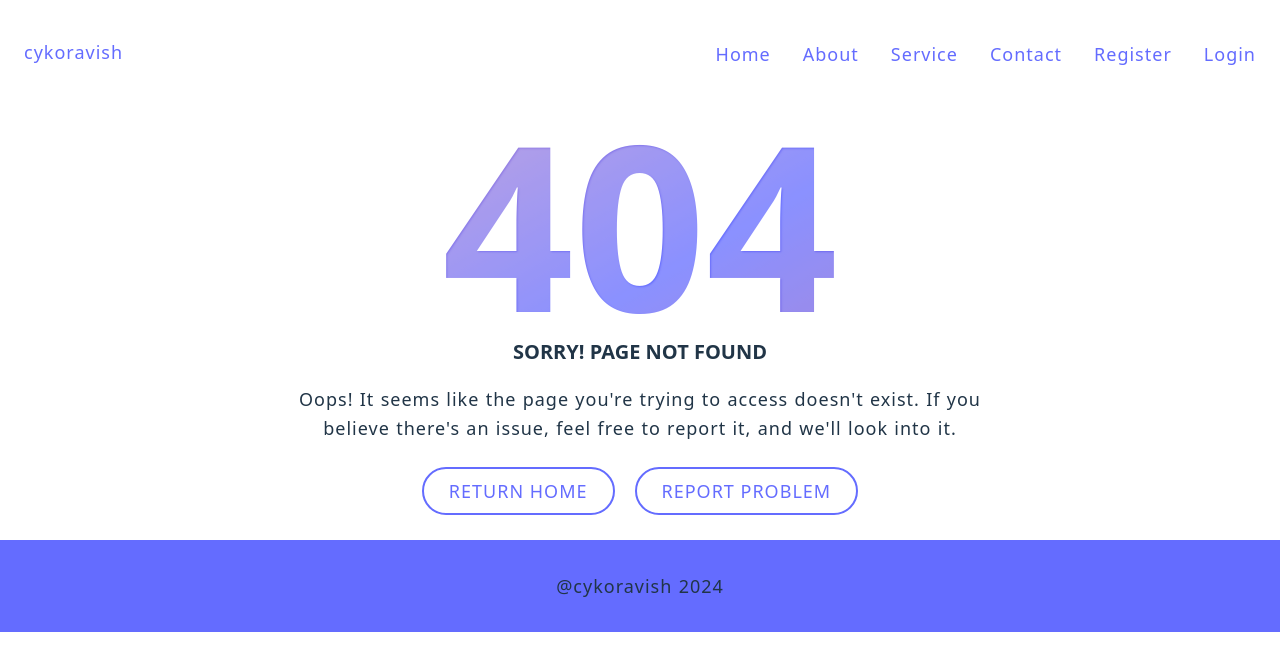
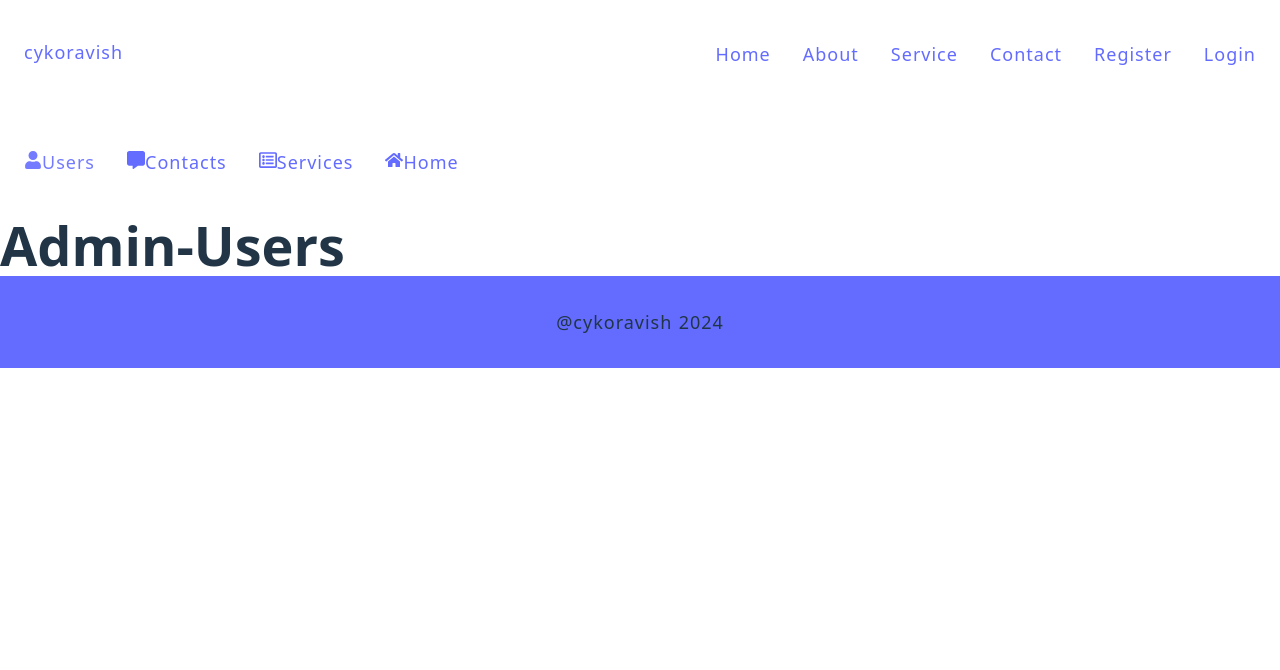
Before and after one commit to cykoravish/cykoravish-MERN, a React (Vite) app in the folder client/: page /admin/users in a window 1280 px wide. Shown: the top 670 px of the page. Built offline with nearby package versions, Linux system fonts and the light colour scheme; no server answers.

Commit message:
admin add

```diff
--- a/client/package.json
+++ b/client/package.json
@@ -13,6 +13,7 @@
     "react": "^18.2.0",
     "react-dom": "^18.2.0",
     "react-hot-toast": "^2.4.1",
+    "react-icons": "^5.0.1",
     "react-router-dom": "^6.20.1"
   },
   "devDependencies": {
--- a/client/src/App.jsx
+++ b/client/src/App.jsx
@@ -3,13 +3,16 @@ import { BrowserRouter, Route, Routes } from "react-router-dom";
 import Home from "./pages/Home";
 import About from "./pages/About";
 import { Contact } from "./pages/Contact";
-import {Service} from "./pages/Service";
+import { Service } from "./pages/Service";
 import Register from "./pages/Register";
 import Login from "./pages/Login";
 import Navbar from "./components/Navbar";
 import Error from "./pages/Error";
 import Footer from "./components/Footer/Footer";
 import { Logout } from "./pages/Logout";
+import { AdminLayout } from "./components/layouts/Admin-Layout";
+import { AdminUsers } from "./pages/Admin-Users";
+import { AdminContacts } from "./pages/Admin-Contacts";
 
 const App = () => {
   return (
@@ -25,6 +28,10 @@ const App = () => {
           <Route path="/login" element={<Login />} />
           <Route path="/logout" element={<Logout />} />
           <Route path="*" element={<Error />} />
+          <Route path="/admin" element={<AdminLayout/>}>
+            <Route path="users" element={<AdminUsers />} />
+            <Route path="contacts" element={<AdminContacts />} />
+          </Route>
         </Routes>
         <Footer />
       </BrowserRouter>
--- /dev/null
+++ b/client/src/pages/Admin-Users.jsx
@@ -0,0 +1,5 @@
+import React from "react";
+
+export const AdminUsers = () => {
+  return <h1>Admin-Users</h1>;
+};
```
Also changed, not shown: 1 other file (tests, documents, lock files or other folders).
